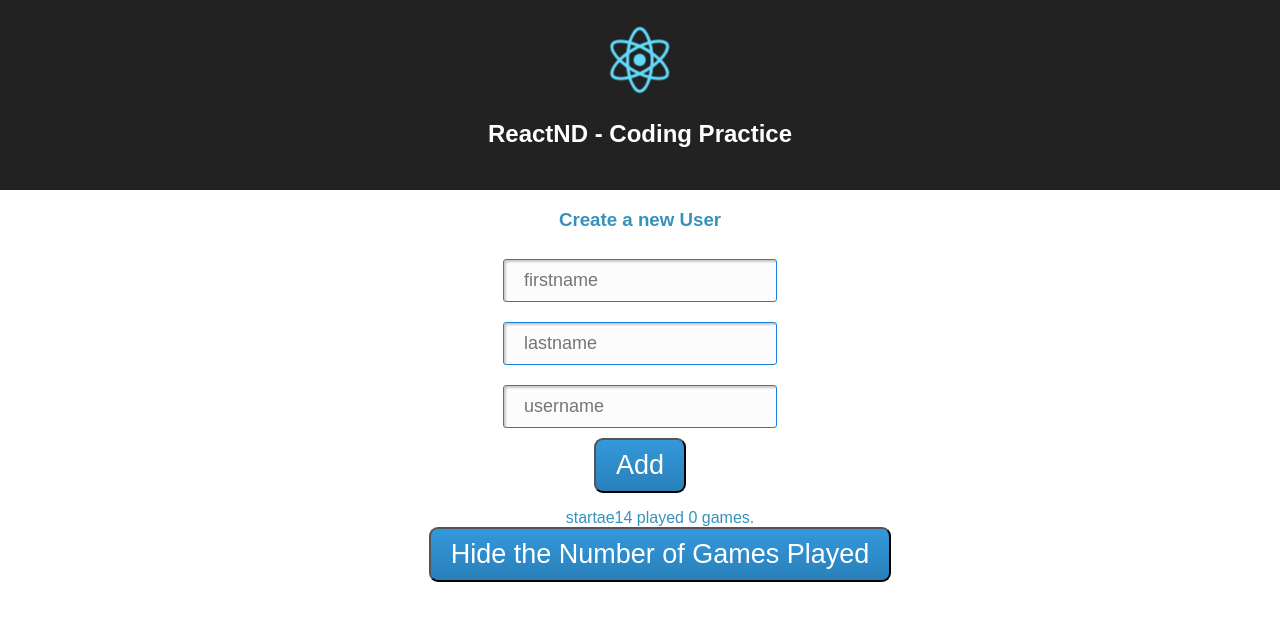
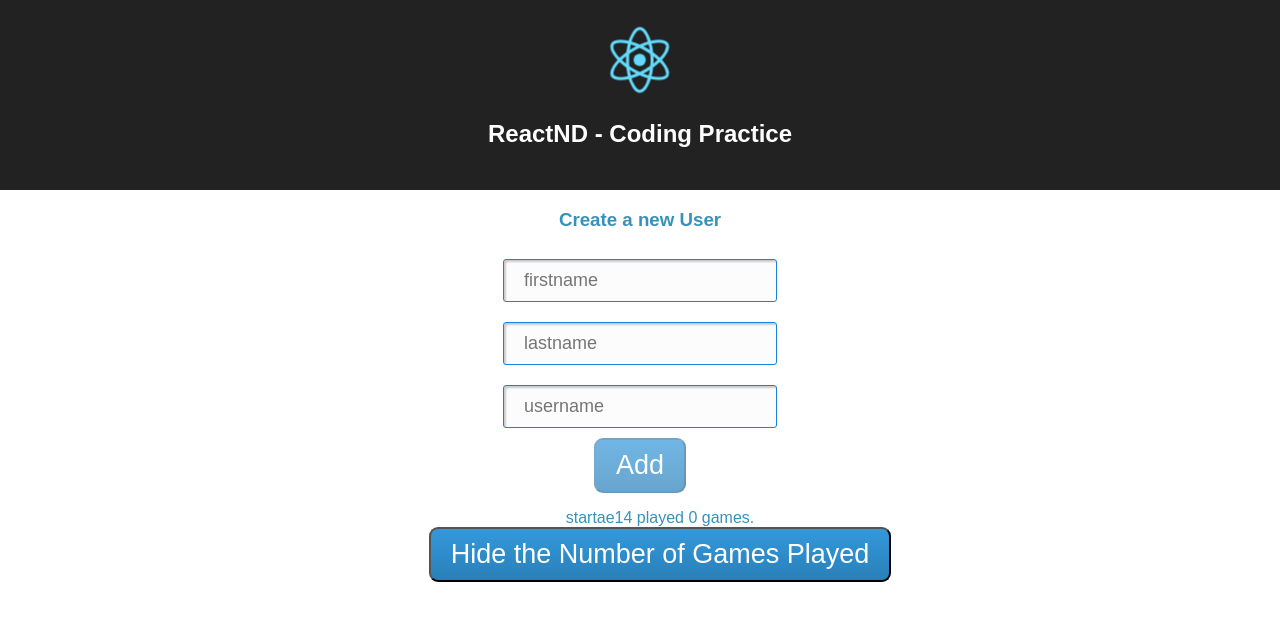
Before and after one commit to simotae14/AllTogetherEx1, a React (Create React App) app: page / in a window 1280 px wide. Shown: the top 620 px of the page. Built offline with nearby package versions, Linux system fonts and the light colour scheme.

Commit message:
Added disable logic

```diff
--- a/src/AddUser.js
+++ b/src/AddUser.js
@@ -1,5 +1,6 @@
 import React, { Component } from 'react';
 import serializeForm from 'form-serialize';
+import PropTypes from 'prop-types';
 
 class AddUser extends Component {
     constructor(props) {
@@ -11,6 +12,9 @@ class AddUser extends Component {
             gamePlayed: 0
         }
     }
+    static propTypes = {
+        onCreateUser: PropTypes.func.isRequired
+    };
     handleFirstName = (event) => {
         this.setState({
             firstName: event.target.value
@@ -32,7 +36,9 @@ class AddUser extends Component {
     	const values = serializeForm(event.target, {
         	hash: true
     	});
-      	console.log('value', values);
+      	if(this.props.onCreateUser) {
+            this.props.onCreateUser(values);
+        }
     }
     render() {
         return (
@@ -65,7 +71,7 @@ class AddUser extends Component {
                         onChange={this.handleUsername}
                     />
                 </div>
-                <button disabled={this.state.areEmpty}>Add</button>
+                <button disabled={this.state.username === '' || this.state.lastName === '' || this.state.firstName === ''}>Add</button>
             </form>
         );
     }
--- a/src/App.js
+++ b/src/App.js
@@ -27,11 +27,14 @@ class App extends Component {
       ]
     };
   }
+  onCreateUser = (user) => {
+    console.log('user', user);
+  }
   render() {
     return (
       <div className="App">
         <Header logo={logo} />
-        <AddUser />
+        <AddUser onCreateUser={this.onCreateUser} />
         <UsersList users={this.state.users} />
       </div>
     );
--- a/src/Header.js
+++ b/src/Header.js
@@ -1,4 +1,5 @@
 import React from 'react';
+import PropTypes from 'prop-types';
 
 const Header = (props) => (
     <header className="App-header">
@@ -7,4 +8,8 @@ const Header = (props) => (
     </header>
 );
 
+Header.propTypes = {
+    logo: PropTypes.string.isRequired,
+}
+
 export default Header;
```
Also changed, not shown: 1 other file (tests, documents, lock files or other folders).
